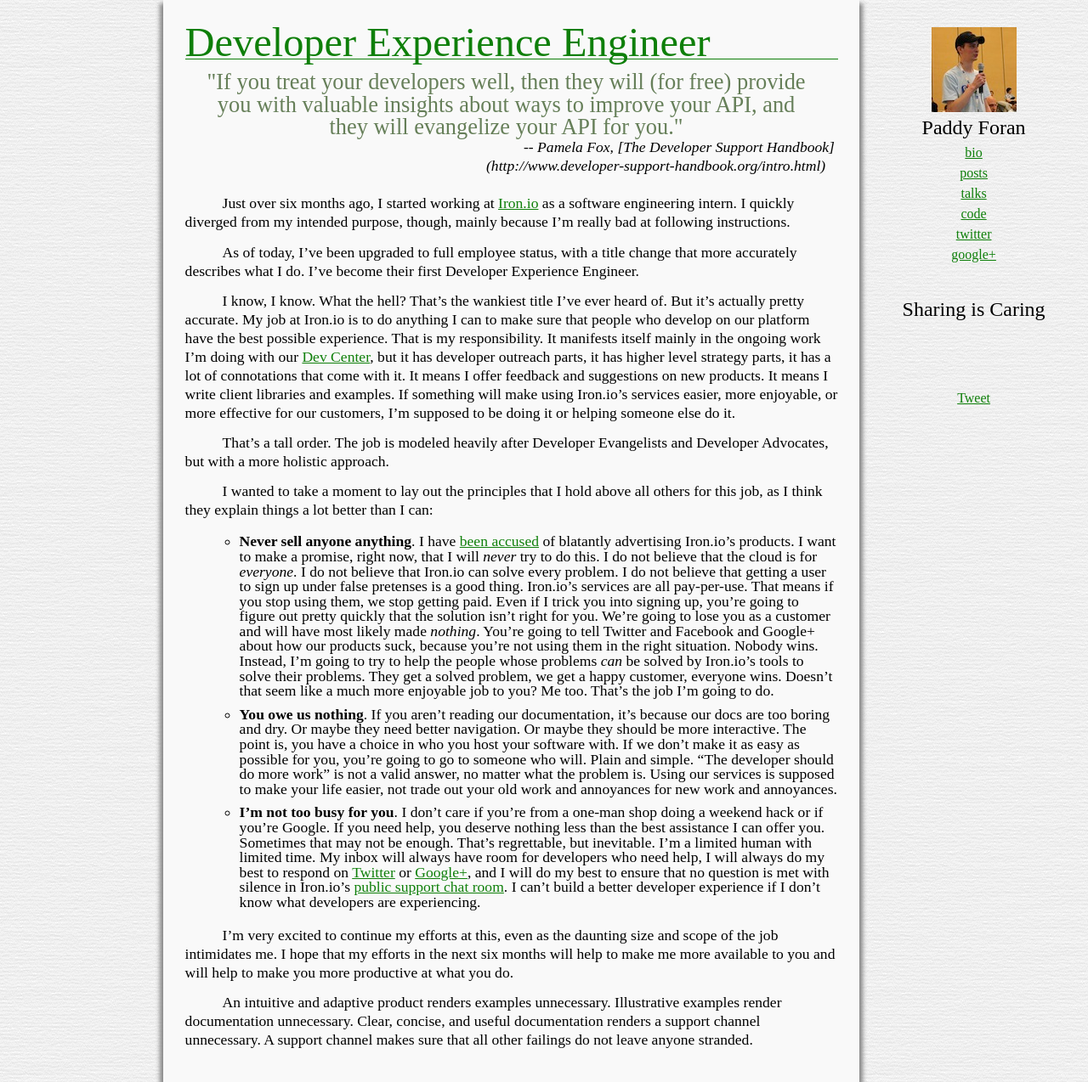
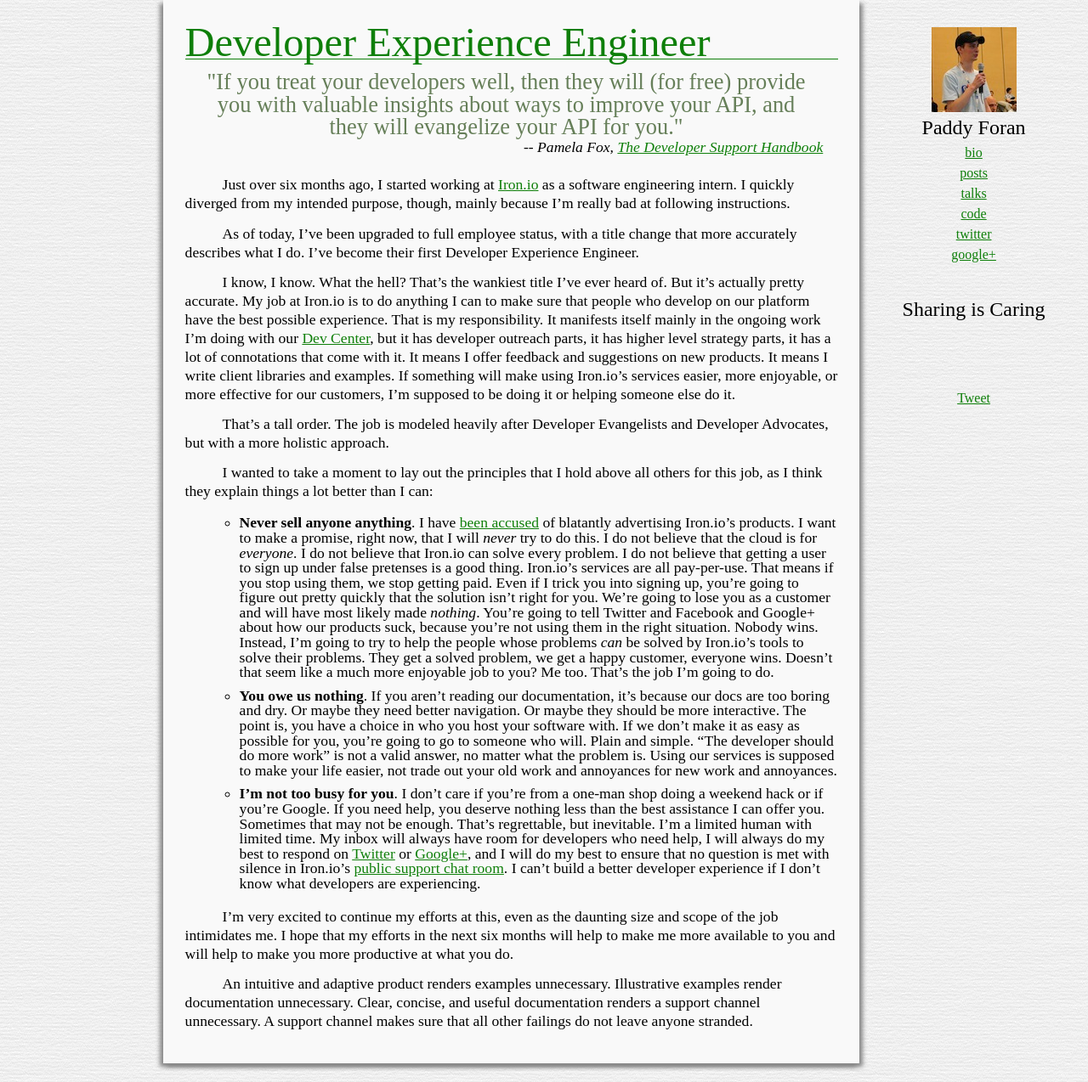
Before and after one commit to paddycarver/blog, a Jekyll site: the page built from _posts/2012-06-15-developer-experience-engineer.md, in a window 1280 px wide and 1274 px high. Shown: the whole window at 85% size. Built offline with Jekyll 4.4.1, drawn with Linux system fonts in a browser that asks for light colours; some web fonts are replaced; comment, search, counter and statistics services are not loaded; some of the changed lines change nothing that is shown.

Commit message:
Fixed formatting issue.

```diff
--- a/_posts/2012-06-15-developer-experience-engineer.md
+++ b/_posts/2012-06-15-developer-experience-engineer.md
@@ -5,7 +5,7 @@
   - posts
 quote:
   text: "&quot;If you treat your developers well, then they will (for free) provide you with valuable insights about ways to improve your API, and they will evangelize your API for you.&quot;"
-  attr: Pamela Fox, [The Developer Support Handbook](http://www.developer-support-handbook.org/intro.html)
+  attr: Pamela Fox, <a href="http://www.developer-support-handbook.org" title="The Developer Support Handbook">The Developer Support Handbook</a>
 summary: "I've officially signed on as a Developer Experience Engineer at Iron.io. What the hell does that mean?"
 ---
 
```
